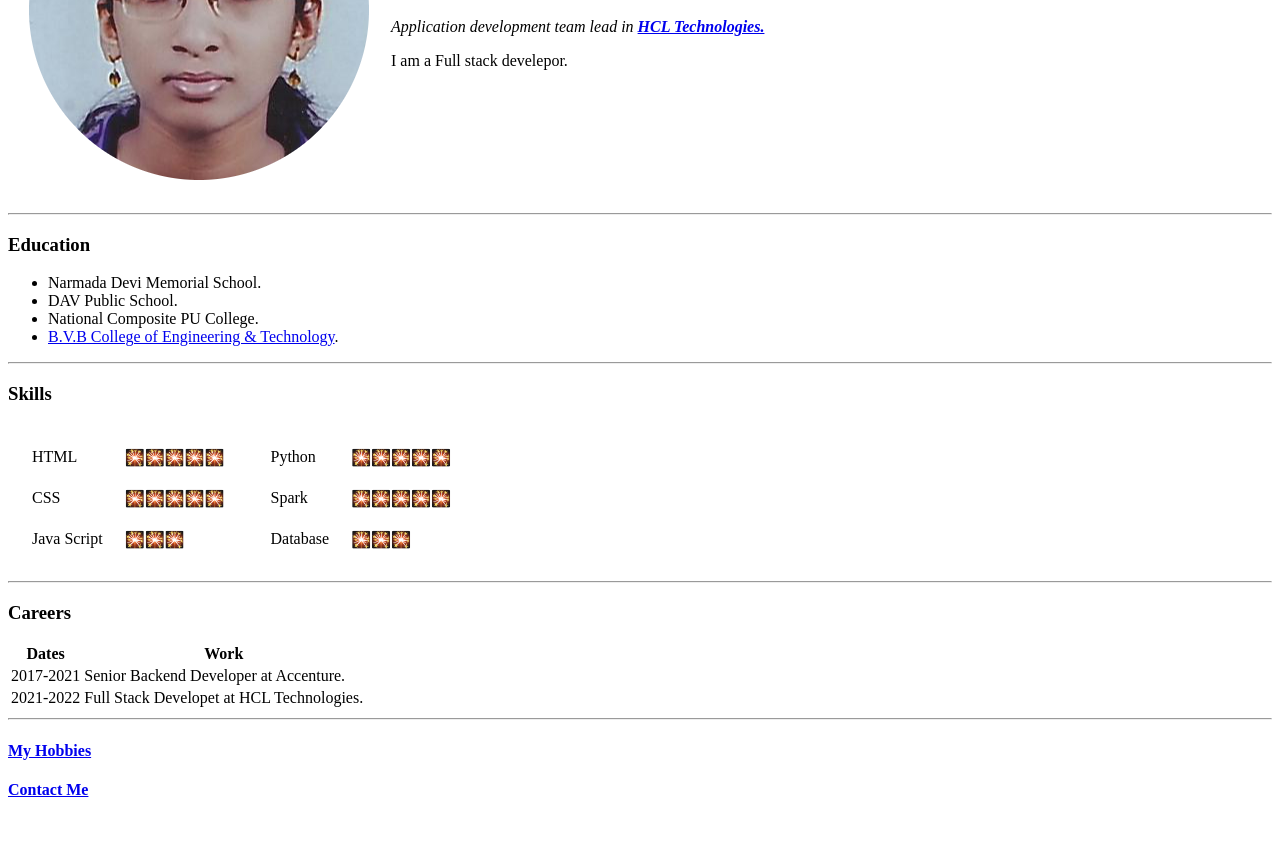
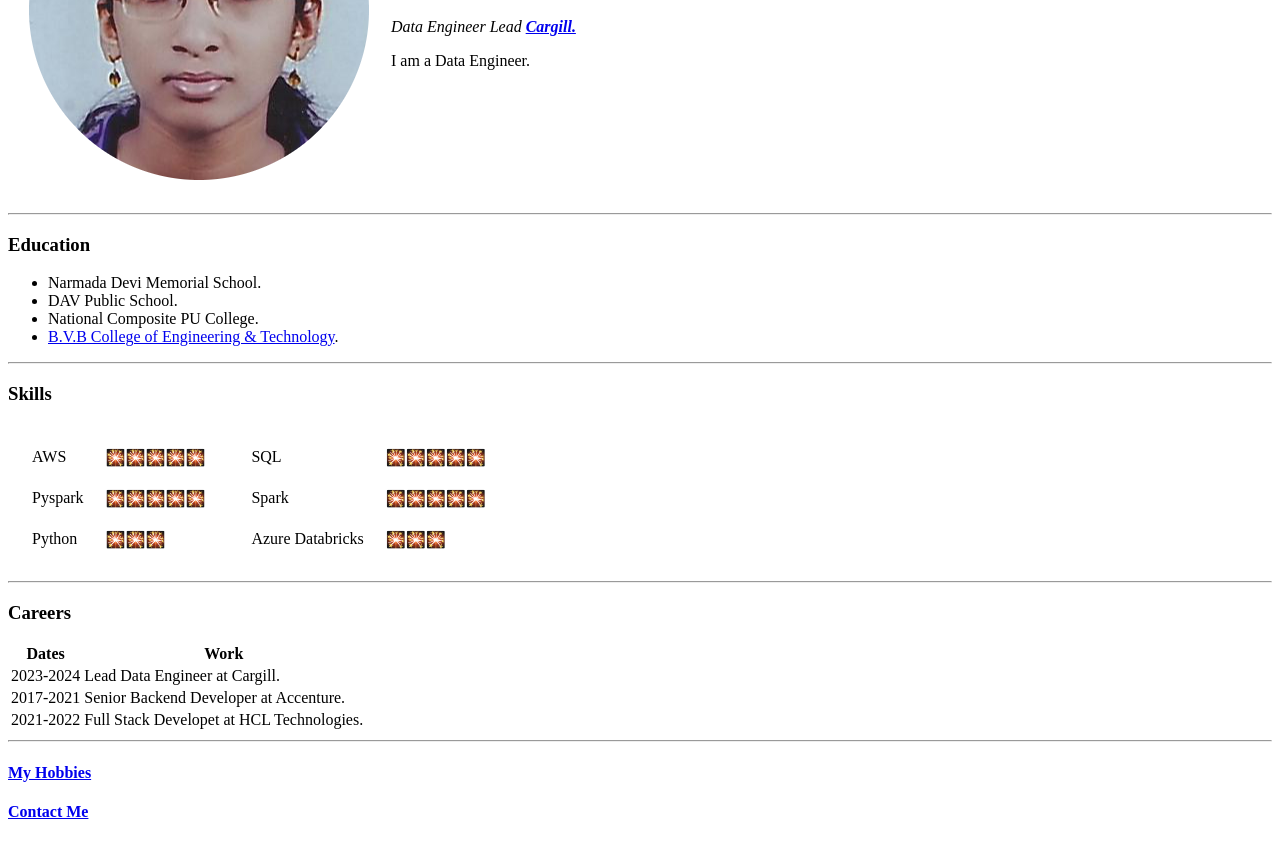
Before and after one commit to Aishwaryaaa11/CV, a plain HTML site: page index.html in a window 1280 px wide. Shown: the part 189-1031 px from the top of the page. Before the commit the page ends 1009 px from the top, so only its background shows below. Drawn offline with Linux system fonts and the light colour scheme.

Commit message:
Update index.html
Added latest work experience

```diff
--- a/index.html
+++ b/index.html
@@ -11,8 +11,8 @@
     <tr>
       <td><image src="aish.png" alt="Aishwarya Profile Picture"</td>
       <td><h1>Aishwarya THM</h1>
-      <p><em>Application development team lead in <strong><a href = "https://www.hcltech.com/">HCL Technologies.</a></strong></em></p>
-      <p>I am a Full stack develepor.</p></td>
+      <p><em>Data Engineer Lead <strong><a href = "https://www.hcltech.com/">Cargill.</a></strong></em></p>
+      <p>I am a Data Engineer.</p></td>
     </tr>
   </table>
 
@@ -30,21 +30,21 @@
     <tr>
       <td><table cellspacing="20">
         <tr>
-          <td>HTML</td>
+          <td>AWS</td>
           <td>🎇🎇🎇🎇🎇</td>
         </tr>
         <tr>
-          <td>CSS</td>
+          <td>Pyspark</td>
           <td>🎇🎇🎇🎇🎇</td>
         </tr>
         <tr>
-          <td>Java Script</td>
+          <td>Python</td>
           <td>🎇🎇🎇</td>
         </tr>
       </table></td>
       <td><table cellspacing="20">
         <tr>
-          <td>Python</td>
+          <td>SQL</td>
           <td>🎇🎇🎇🎇🎇</td>
         </tr>
         <tr>
@@ -52,7 +52,7 @@
           <td>🎇🎇🎇🎇🎇</td>
         </tr>
         <tr>
-          <td>Database</td>
+          <td>Azure Databricks</td>
           <td>🎇🎇🎇</td>
         </tr>
       </table></td>
@@ -68,6 +68,10 @@
       </tr>
     </thead>
     <tbody>
+      <tr>
+        <td>2023-2024</td>
+        <td>Lead Data Engineer at Cargill.</td>
+      </tr>
       <tr>
         <td>2017-2021</td>
         <td>Senior Backend Developer at Accenture.</td>
```
